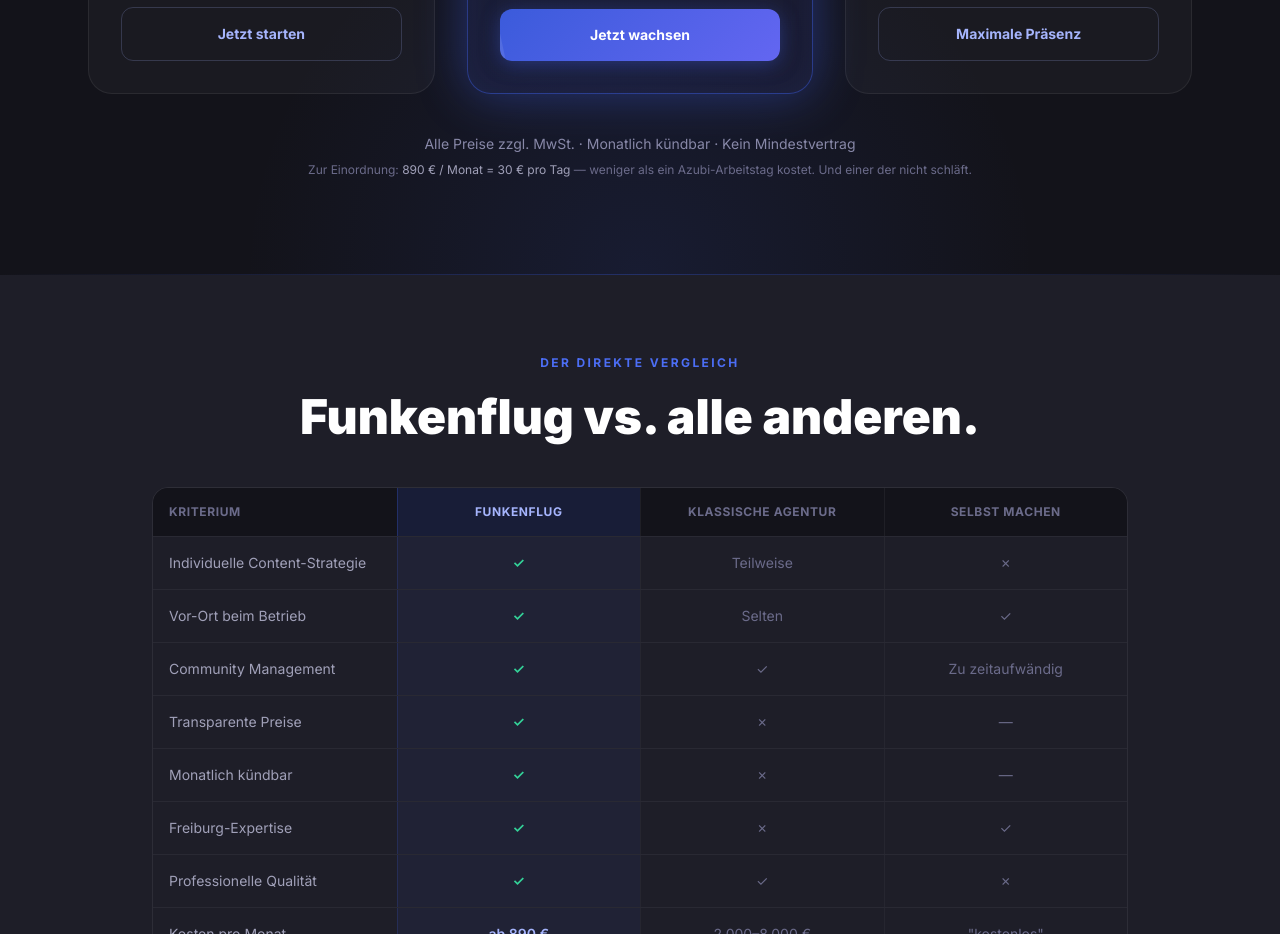
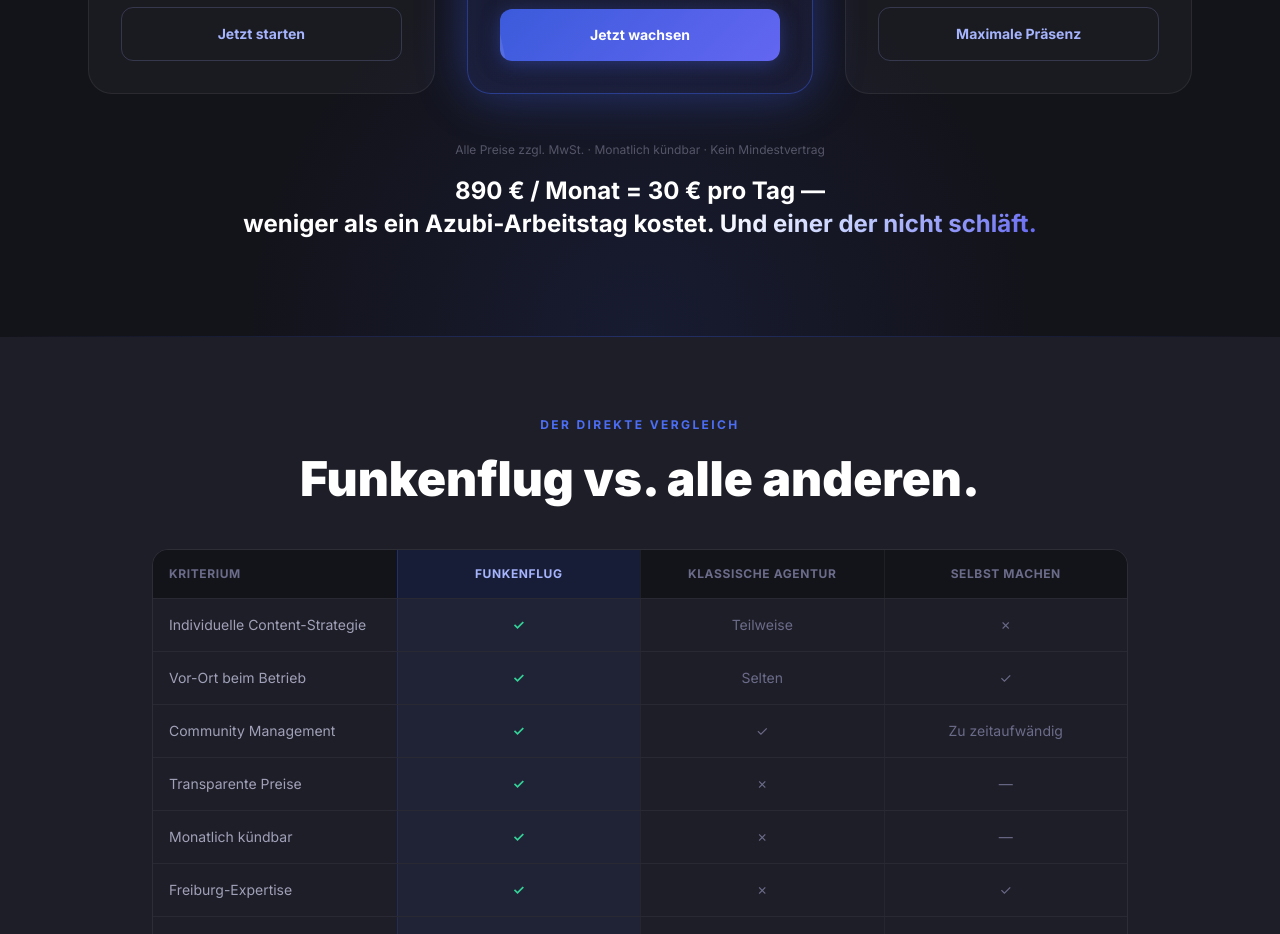
Before and after one commit to robinbusiness23-ui/smmaweb, a Next.js app: page / in a window 1280 px wide. Shown: the part 9980-10914 px from the top of the page. Built offline with nearby package versions, Linux system fonts and the light colour scheme; a web font is replaced by a local one.

Commit message:
Make pricing cost-framing text prominent

```diff
--- a/app/page.tsx
+++ b/app/page.tsx
@@ -1558,10 +1558,12 @@
             ))}
           </div>
 
-          <div className="reveal text-center mt-10 space-y-2">
-            <p className="text-[#8888a8] text-sm">Alle Preise zzgl. MwSt. · Monatlich kündbar · Kein Mindestvertrag</p>
-            <p className="text-[#6b6b8a] text-xs">
-              Zur Einordnung: <span className="text-[#a0a0b8]">890 € / Monat = 30 € pro Tag</span> — weniger als ein Azubi-Arbeitstag kostet. Und einer der nicht schläft.
+          <div className="reveal text-center mt-12 space-y-4">
+            <p className="text-[#555568] text-xs">Alle Preise zzgl. MwSt. · Monatlich kündbar · Kein Mindestvertrag</p>
+            <p className="text-white font-bold text-lg md:text-2xl leading-snug">
+              890 € / Monat = 30 € pro Tag —<br className="hidden md:block" />{" "}
+              weniger als ein Azubi-Arbeitstag kostet.{" "}
+              <span className="gradient-text">Und einer der nicht schläft.</span>
             </p>
           </div>
         </div>
```
